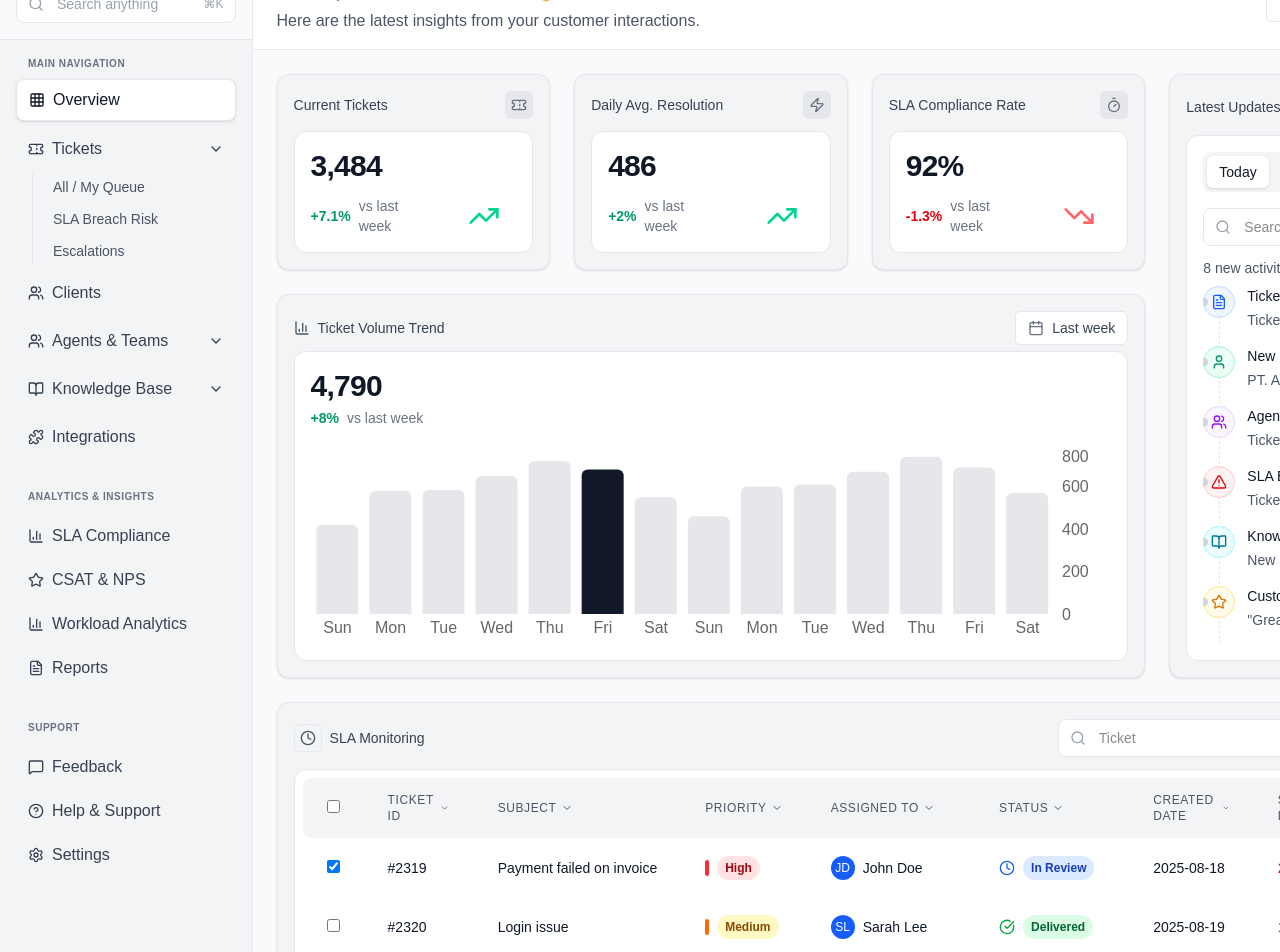
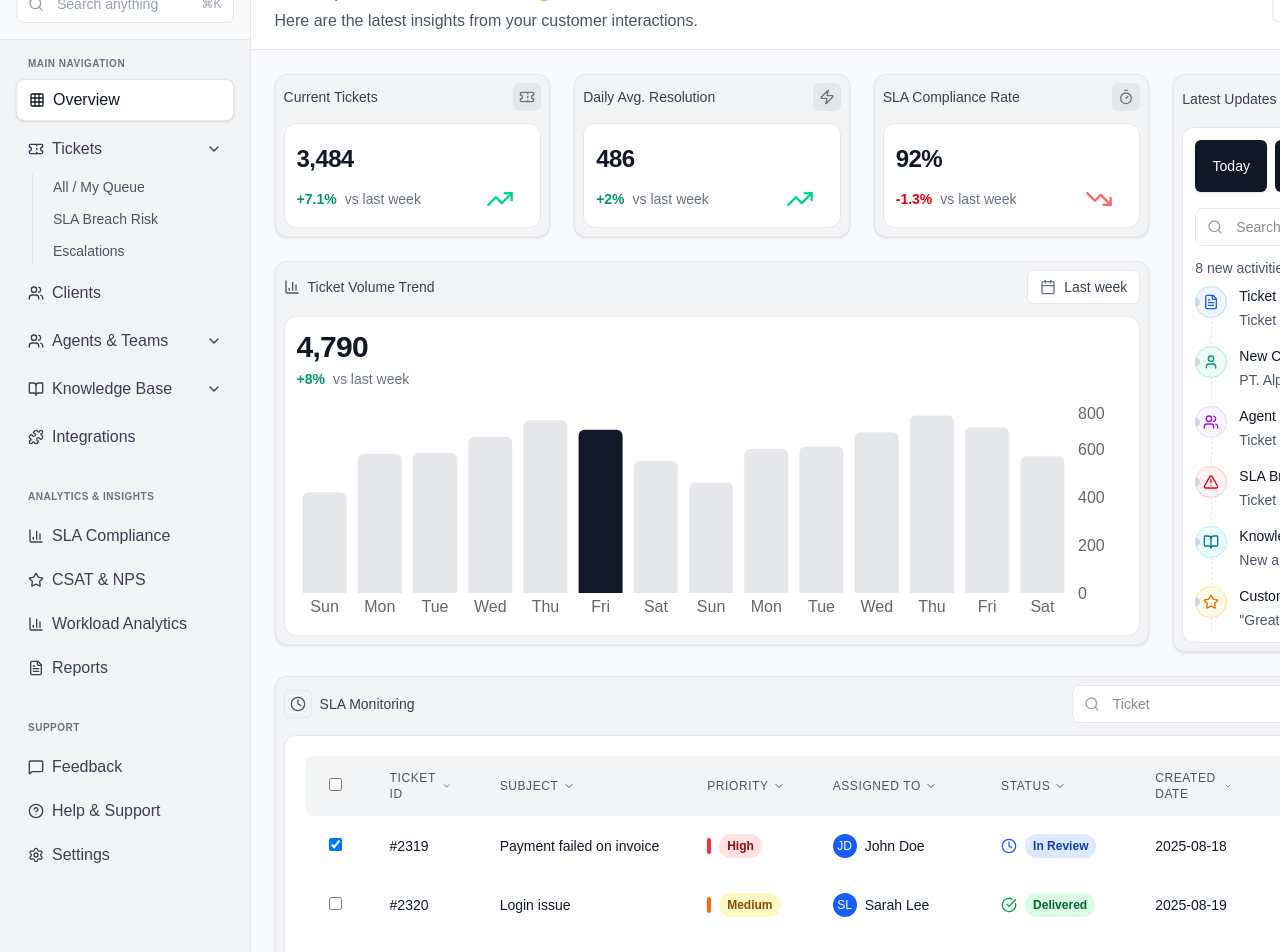
Before and after one commit to Mikdad-mk/analyitics-page, a Next.js app: page / in a window 1280 px wide. Shown: the part 100-1052 px from the top of the page. Built offline with nearby package versions, Linux system fonts and the light colour scheme; a web font is replaced by a local one.

Commit message:
updated the layout

```diff
--- a/src/app/page.tsx
+++ b/src/app/page.tsx
@@ -236,8 +236,8 @@ export default function Dashboard() {
         </div>
 
         {/* User Profile */}
-        <div className="p-3 border-t border-gray-200 ">
-          <div className="flex items-center justify-between bg-white border border-gray-200 rounded-xl px-3 py-2 shadow-sm">
+        <div className="p-3  bg-gray-100 ">
+          <div className="flex items-center justify-between bg-white  rounded-xl px-3 py-2 shadow-sm">
             <div className="flex items-center space-x-3">
               <div className="w-8 h-8 bg-gray-200 rounded-full flex items-center justify-center text-gray-700 text-sm font-medium">AH</div>
               <div>
@@ -297,84 +297,84 @@ export default function Dashboard() {
           {/* KPI + Latest Updates + Chart (single responsive grid) */}
           <div className="grid grid-cols-1 lg:grid-cols-4 gap-6">
             {/* Current Tickets */}
-            <div className="bg-gray-100 rounded-xl border border-gray-200 p-4 shadow-sm flex flex-col">
+            <div className="bg-gray-100 rounded-xl border border-gray-200 p-2 shadow-sm flex flex-col">
               <div className="flex items-center justify-between mb-3">
                 <h3 className="text-sm font-medium text-gray-700">Current Tickets</h3>
                 <div className="w-7 h-7 rounded-md bg-gray-200 flex items-center justify-center">
                   <Ticket className="w-4 h-4 text-gray-500" />
                 </div>
               </div>
-              <div className="bg-white rounded-xl border border-gray-200 p-4 mt-auto">
-                <div className="text-3xl font-bold text-gray-900 tracking-tight mb-3">3,484</div>
+              <div className="bg-white rounded-xl border border-gray-200 p-3 flex-1 flex flex-col justify-end">
+                <div className="text-2xl font-bold text-gray-900 tracking-tight mb-2">3,484</div>
                 <div className="flex items-center justify-between">
                   <div className="flex items-center text-sm">
                     <span className="text-emerald-600 font-semibold">+7.1%</span>
                     <span className="text-gray-500 ml-2">vs last week</span>
                   </div>
-                  <div className="w-24 h-10 flex items-center justify-end">
-                    <TrendingUp className="w-16 h-8 text-emerald-400" />
+                  <div className="w-20 h-8 flex items-center justify-end">
+                    <TrendingUp className="w-14 h-7 text-emerald-400" />
                   </div>
                 </div>
               </div>
             </div>
 
             {/* Daily Avg Resolution */}
-            <div className="bg-gray-100 rounded-xl border border-gray-200 p-4 shadow-sm flex flex-col">
+            <div className="bg-gray-100 rounded-xl border border-gray-200 p-2 shadow-sm flex flex-col">
               <div className="flex items-center justify-between mb-3">
                 <h3 className="text-sm font-medium text-gray-700">Daily Avg. Resolution</h3>
                 <div className="w-7 h-7 rounded-md bg-gray-200 flex items-center justify-center">
                   <Zap className="w-4 h-4 text-gray-500" />
                 </div>
               </div>
-              <div className="bg-white rounded-xl border border-gray-200 p-4 mt-auto">
-                <div className="text-3xl font-bold text-gray-900 tracking-tight mb-3">486</div>
+              <div className="bg-white rounded-xl border border-gray-200 p-3 flex-1 flex flex-col justify-end">
+                <div className="text-2xl font-bold text-gray-900 tracking-tight mb-2">486</div>
                 <div className="flex items-center justify-between">
                   <div className="flex items-center text-sm">
                     <span className="text-emerald-600 font-semibold">+2%</span>
                     <span className="text-gray-500 ml-2">vs last week</span>
                   </div>
-                  <div className="w-24 h-10 flex items-center justify-end">
-                    <TrendingUp className="w-16 h-8 text-emerald-400" />
+                  <div className="w-20 h-8 flex items-center justify-end">
+                    <TrendingUp className="w-14 h-7 text-emerald-400" />
                   </div>
                 </div>
               </div>
             </div>
 
             {/* SLA Compliance Rate */}
-            <div className="bg-gray-100 rounded-xl border border-gray-200 p-4 shadow-sm flex flex-col">
+            <div className="bg-gray-100 rounded-xl border border-gray-200 p-2 shadow-sm flex flex-col">
               <div className="flex items-center justify-between mb-3">
                 <h3 className="text-sm font-medium text-gray-700">SLA Compliance Rate</h3>
                 <div className="w-7 h-7 rounded-md bg-gray-200 flex items-center justify-center">
                   <Timer className="w-4 h-4 text-gray-500" />
                 </div>
               </div>
-              <div className="bg-white rounded-xl border border-gray-200 p-4 mt-auto">
-                <div className="text-3xl font-bold text-gray-900 tracking-tight mb-3">92%</div>
+              <div className="bg-white rounded-xl border border-gray-200 p-3 flex-1 flex flex-col justify-end">
+                <div className="text-2xl font-bold text-gray-900 tracking-tight mb-2">92%</div>
                 <div className="flex items-center justify-between">
                   <div className="flex items-center text-sm">
                     <span className="text-red-600 font-semibold">-1.3%</span>
                     <span className="text-gray-500 ml-2">vs last week</span>
                   </div>
-                    <div className="w-24 h-10 flex items-center justify-end">
-                      <TrendingDown className="w-16 h-8 text-red-400" />
+                    <div className="w-20 h-8 flex items-center justify-end">
+                      <TrendingDown className="w-14 h-7 text-red-400" />
                     </div>
                 </div>
               </div>
             </div>
             {/* Latest Updates (right column, spans two rows on lg) */}
-            <div className="bg-gray-100 rounded-xl border border-gray-200 p-4 shadow-sm h-96 lg:h-full flex flex-col lg:row-span-2">
+            <div className="bg-gray-100 rounded-xl border border-gray-200 p-2 shadow-sm h-96 lg:h-full flex flex-col lg:row-span-2">
               <div className="flex items-center justify-between mb-3">
                 <h3 className="text-sm font-medium text-gray-700">Latest Updates</h3>
                 <button className="p-2 rounded-md hover:bg-gray-200/60 text-gray-600">
                   <MoreHorizontal className="w-4 h-4" />
                 </button>
               </div>
-              <div className="bg-white rounded-xl border border-gray-200 p-4 flex-1 flex flex-col overflow-hidden">
-                <div className="flex items-center justify-between gap-3 mb-4">
-                  <div className="flex items-center bg-gray-100 rounded-lg p-1 shrink-0">
-                    <button className="px-3 py-1.5 rounded-md text-sm font-medium bg-white text-gray-900 shadow-sm">Today</button>
-                    <button className="px-3 py-1.5 rounded-md text-sm text-gray-600">Yesterday</button>
-                    <button className="px-3 py-1.5 rounded-md text-sm text-gray-600 hidden sm:inline">This week</button>
+              <div className="bg-white rounded-xl border border-gray-200 p-3 flex-1 flex flex-col overflow-hidden">
+                <div className="mb-4">
+                  <div className="grid grid-cols-3 gap-2 w-full">
+                    <button className="w-full px-3 py-1.5 rounded-md text-sm font-medium bg-gray-900 text-white shadow-sm">Today</button>
+                    <button className="w-full px-3 py-1.5 rounded-md text-sm bg-gray-900 text-white">Yesterday</button>
+                    <button className="w-full px-3 py-1.5 rounded-md text-sm bg-gray-900 text-white">This week</button>
                   </div>
                 </div>
 
@@ -383,7 +383,7 @@ export default function Dashboard() {
                   <input
                     type="text"
                     placeholder="Search activities"
-                    className="w-full pl-10 pr-4 py-2 border border-gray-200 rounded-lg text-sm focus:outline-none focus:ring-2 focus:ring-blue-500"
+                    className="w-full pl-10 pr-4 py-2 border border-gray-200 rounded-lg text-sm text-gray-900 focus:outline-none focus:ring-2 focus:ring-blue-500"
                   />
                 </div>
 
@@ -411,8 +411,8 @@ export default function Dashboard() {
             </div>
 
             {/* Ticket Volume Trend (left, below KPI cards) */}
-            <div className="bg-gray-100 rounded-xl border border-gray-200 p-4 shadow-sm relative h-96 lg:col-span-3">
-              <div className="flex items-center justify-between relative z-10 mb-0">
+            <div className="bg-gray-100 rounded-xl border border-gray-200 p-2 shadow-sm h-96 lg:col-span-3 flex flex-col">
+              <div className="flex items-center justify-between mb-3">
                 <div className="flex items-center gap-2">
                   <BarChart3 className="w-4 h-4 text-gray-600" />
                   <h3 className="text-sm font-medium text-gray-700">Ticket Volume Trend</h3>
@@ -422,8 +422,8 @@ export default function Dashboard() {
                   <span>Last week</span>
                 </button>
               </div>
-              <div className="bg-white rounded-xl border border-gray-200 p-4 absolute left-4 right-4 bottom-4 top-14 flex flex-col overflow-hidden">
-                <div className="mb-4">
+              <div className="bg-white rounded-xl border border-gray-200 p-3 flex-1 flex flex-col overflow-hidden">
+                <div className="mb-3">
                   <div className="text-3xl font-bold text-gray-900 tracking-tight">4,790</div>
                   <div className="text-sm mt-1">
                     <span className="text-emerald-600 font-semibold">+8%</span>
@@ -448,7 +448,7 @@ export default function Dashboard() {
           </div>
 
           {/* SLA Monitoring Table */}
-          <div className="bg-gray-100 rounded-xl border border-gray-200 p-4 shadow-sm">
+          <div className="bg-gray-100 rounded-xl border border-gray-200 p-2 shadow-sm">
             <div className="flex items-center justify-between mb-3">
               <div className="flex items-center gap-2">
                 <div className="w-7 h-7 rounded-md bg-gray-100 border border-gray-200 flex items-center justify-center">
@@ -474,8 +474,8 @@ export default function Dashboard() {
                 </button>
               </div>
             </div>
-            <div className="bg-white rounded-xl border border-gray-200 overflow-hidden ">
-              <div className="overflow-x-auto px-2 md:px-2 p-2  ">
+            <div className="bg-white rounded-xl border border-gray-200 overflow-hidden p-3 ">
+              <div className="overflow-x-auto px-2 md:px-2 p-2">
                   <table className="w-full border-separate border-spacing-0">
                     <thead className="bg-gray-100 text-gray-600 ">
                   <tr>
```
